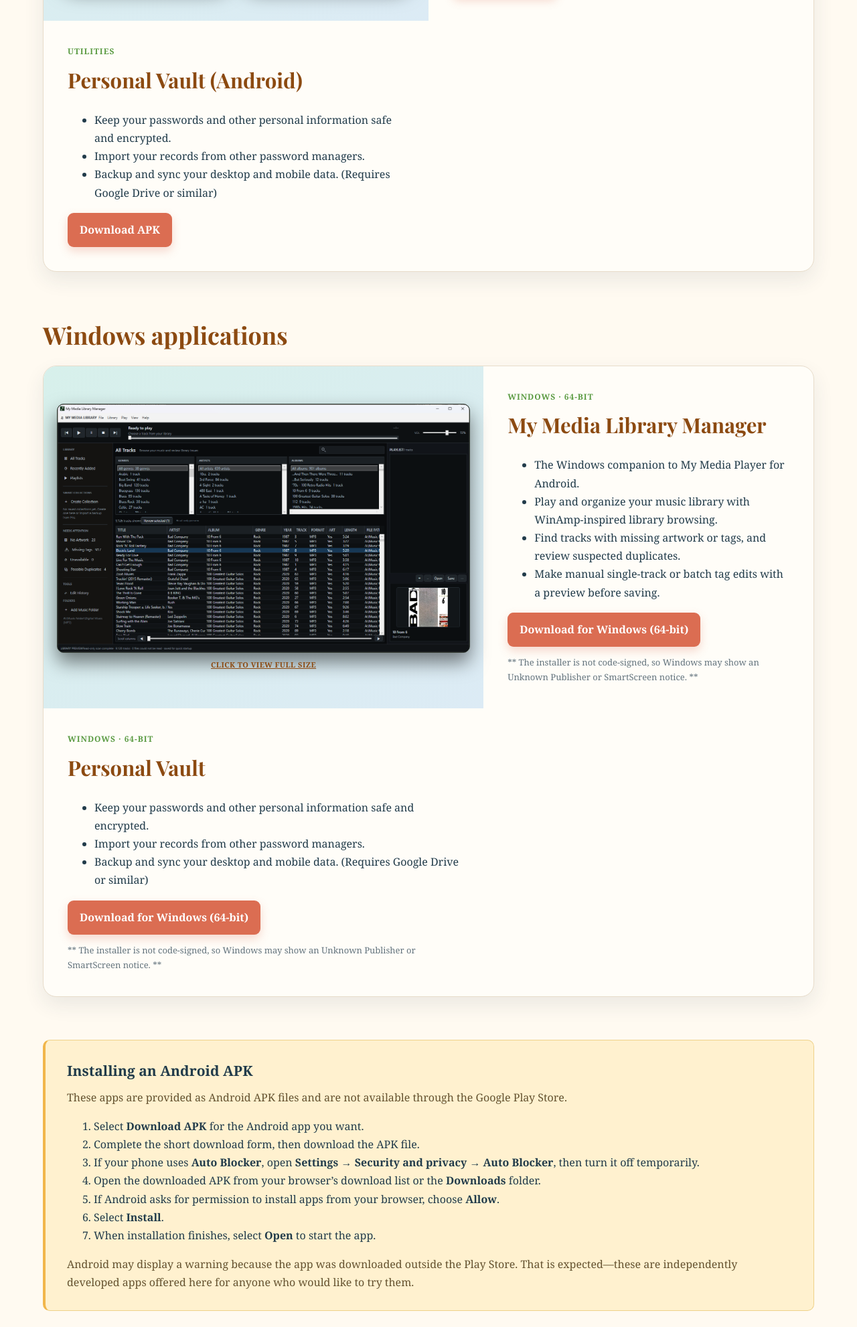
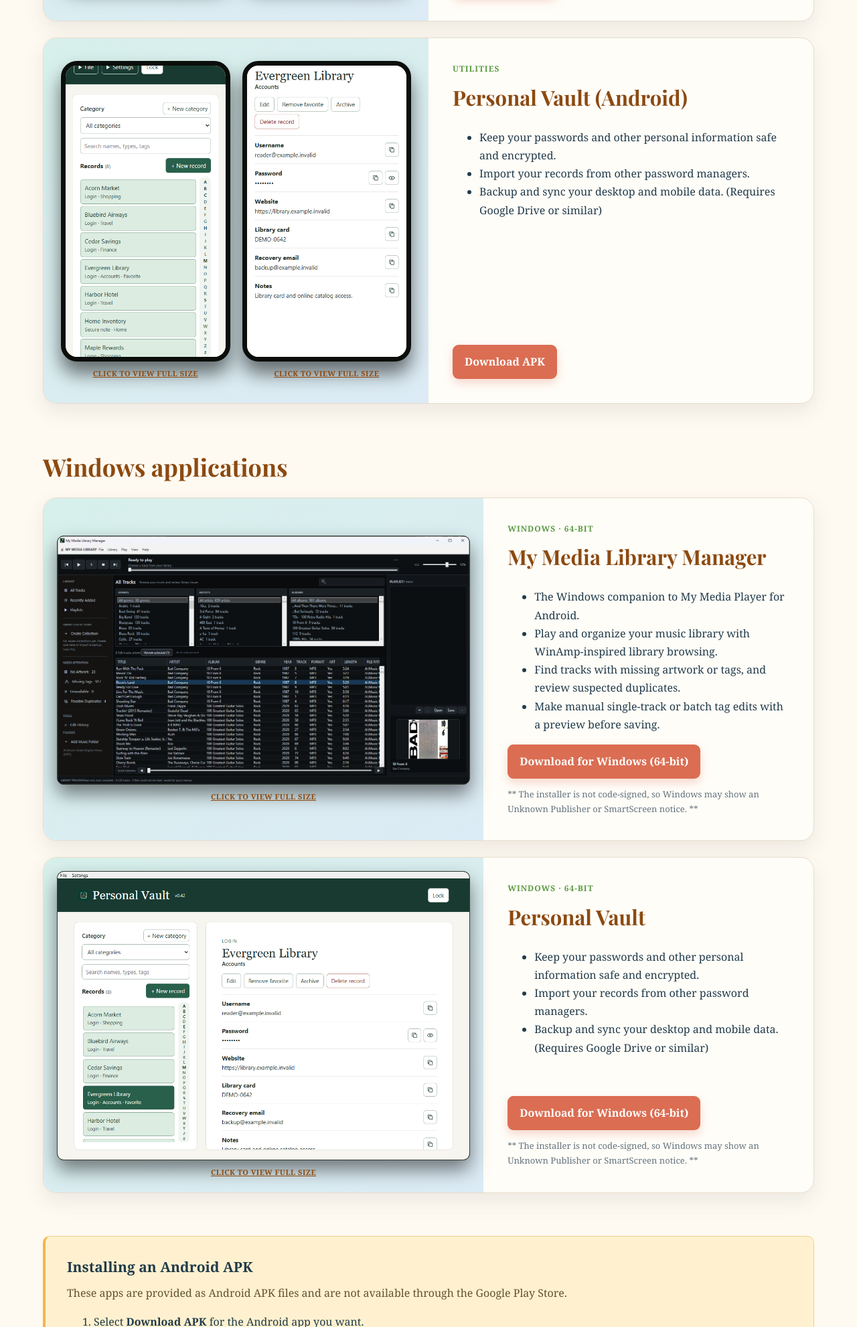
Before and after one commit to grochef/grochef.github.io, a plain HTML site: page apps.html in a window 1280 px wide. Shown: the part 3432-5414 px from the top of the page at 67% size. Drawn offline with nearby package versions, Linux system fonts and the light colour scheme.

Commit message:
Added Vault apps
Added both APK and MSI versions to page

```diff
--- a/apps.html
+++ b/apps.html
@@ -383,8 +383,8 @@ padding:25px;
 <a href="#disc-golf-tracker">Disc Golf Tracker</a> •
 <a href="#workout-companion">Workout Companion</a> •
 <a href="#macro-nut">Macro Nut</a> •
-<a href="#macro-nut">Personal Vault (Android)</a> •
-<a href="#macro-nut">Personal Vault (Windows)</a> •
+<a href="#vault-apk">Personal Vault (Android)</a> •
+<a href="#vault-msi">Personal Vault (Windows)</a> •
 <a href="#my-media-library-manager">My Media Library Manager</a>
 </div>
 </div>
@@ -493,6 +493,17 @@ padding:25px;
 <li>Create foods, scan barcodes, edit saved foods and manage which foods appear in your meal log.</li></ul>
 <a class="download" href="https://docs.google.com/forms/d/e/1FAIpQLSe2SG3IfrtLgpDUYIMypW3ydpAaSBYS6d4sUKwsnkyi626bHQ/viewform?usp=publish-editor" target="_blank">Download APK</a>
 </div>
+</article>
+
+<article class="app" id="vault-apk">
+<div class="screens">
+<a class="screen-link" href="images/Personal-Vault-Mobile-Records.png" target="_blank">
+<img class="phone" src="images/Personal-Vault-Mobile-Records.png" alt="VaultRecords">
+</a>
+<a class="screen-link" href="images/Personal-Vault-Mobile-Record-Detail.png" target="_blank">
+<img class="phone second" src="images/Personal-Vault-Mobile-Record-Detail.png" alt="VaultDetail">
+</a>
+</div>
 <div class="app-content">
 <div class="badge">Utilities</div>
 <h3>Personal Vault (Android)</h3>
@@ -512,7 +523,7 @@ padding:25px;
 <article class="app desktop-app" id="my-media-library-manager">
 <div class="screens desktop-preview">
 <a class="screen-link" href="images/MyMediaLibraryManager.png" target="_blank" rel="noopener">
-<img class="desktop-screen" src="images/MyMediaLibraryManager.png" alt="My Media Library Manager for Windows, showing the library browser, issue filters, and track list">
+<img class="desktop-screen" src="images/MyMediaLibraryManager.png" alt="MyMediaPlayerScreen">
 </a>
 </div>
 <div class="app-content">
@@ -527,6 +538,14 @@ padding:25px;
 <a class="download" href="https://docs.google.com/forms/d/e/1FAIpQLSflhyctcJxYiDSP0iev5AbEtngYQz2vaBJQwJILDh37BizbzQ/viewform?usp=header" target="_blank">Download for Windows (64-bit)</a>
 <p class="download-note">** The installer is not code-signed, so Windows may show an Unknown Publisher or SmartScreen notice. **</p>
 </div>
+</article>
+
+<article class="app desktop-app" id="vault-msi">
+<div class="screens desktop-preview">
+<a class="screen-link" href="images/Vault_windows.png" target="_blank" rel="noopener">
+<img class="desktop-screen" src="images/Vault_windows.png" alt="vault-msi">
+</a>
+</div>
 <div class="app-content">
 <div class="badge">Windows · 64-bit</div>
 <h3>Personal Vault</h3>
@@ -535,7 +554,7 @@ padding:25px;
 <li>Import your records from other password managers.</li>
 <li>Backup and sync your desktop and mobile data. (Requires Google Drive or similar)</li>
 </ul>
-<a class="download" href="https://docs.google.com/forms/d/e/1FAIpQLSe0R0U60OrmTxReqK6YOtaFfHIIVEVfW6YDxwu1CTFSS7pj7w/viewform?usp=publish-editor" target="_blank">Download for Windows (64-bit)</a>
+<a class="download" href="https://docs.google.com/forms/d/e/1FAIpQLSflhyctcJxYiDSP0iev5AbEtngYQz2vaBJQwJILDh37BizbzQ/viewform?usp=header" target="_blank">Download for Windows (64-bit)</a>
 <p class="download-note">** The installer is not code-signed, so Windows may show an Unknown Publisher or SmartScreen notice. **</p>
 </div>
 </article>
```
Also changed, not shown: images/Personal-Vault-Mobile-Record-Detail.png (renamed from images/Personal Vault - Mobile Record Detail.png), images/Personal-Vault-Mobile-Records.png (renamed from images/Personal Vault - Mobile Records.png), images/Vault_windows.png (added).
